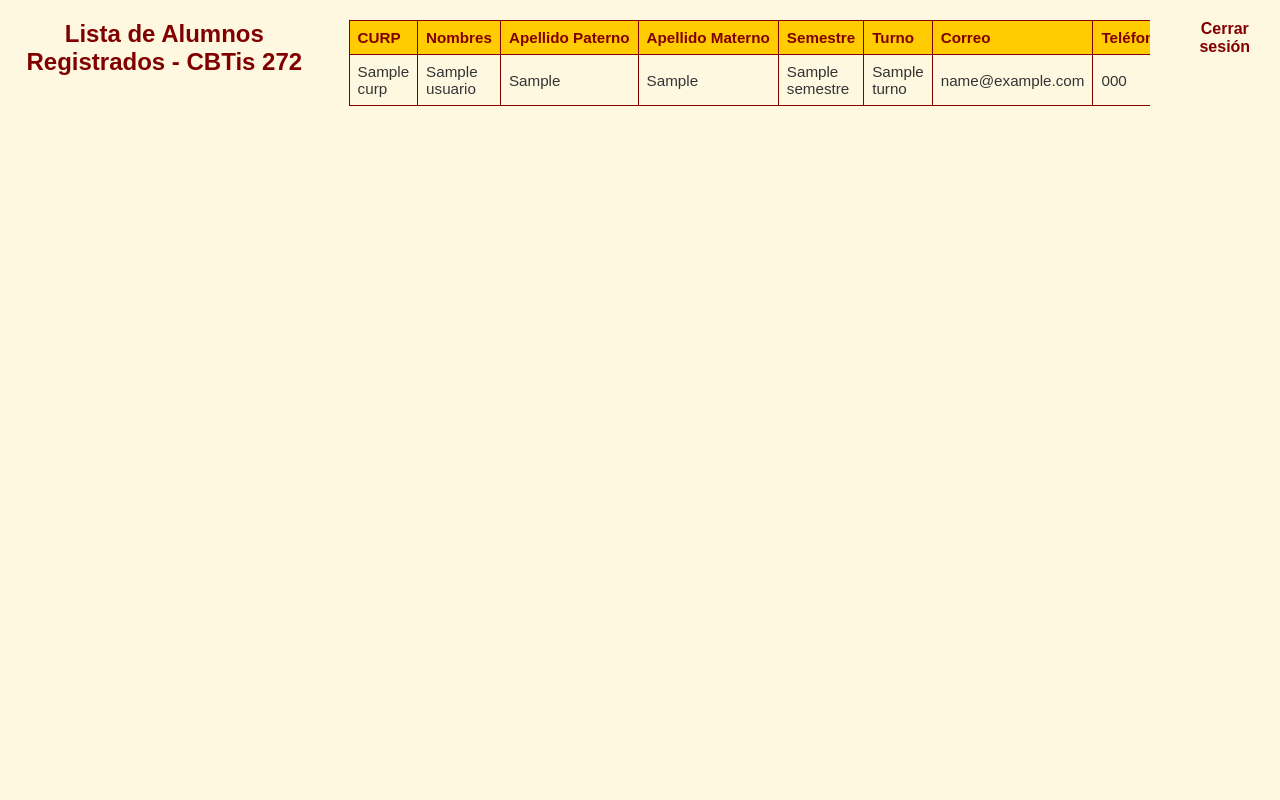
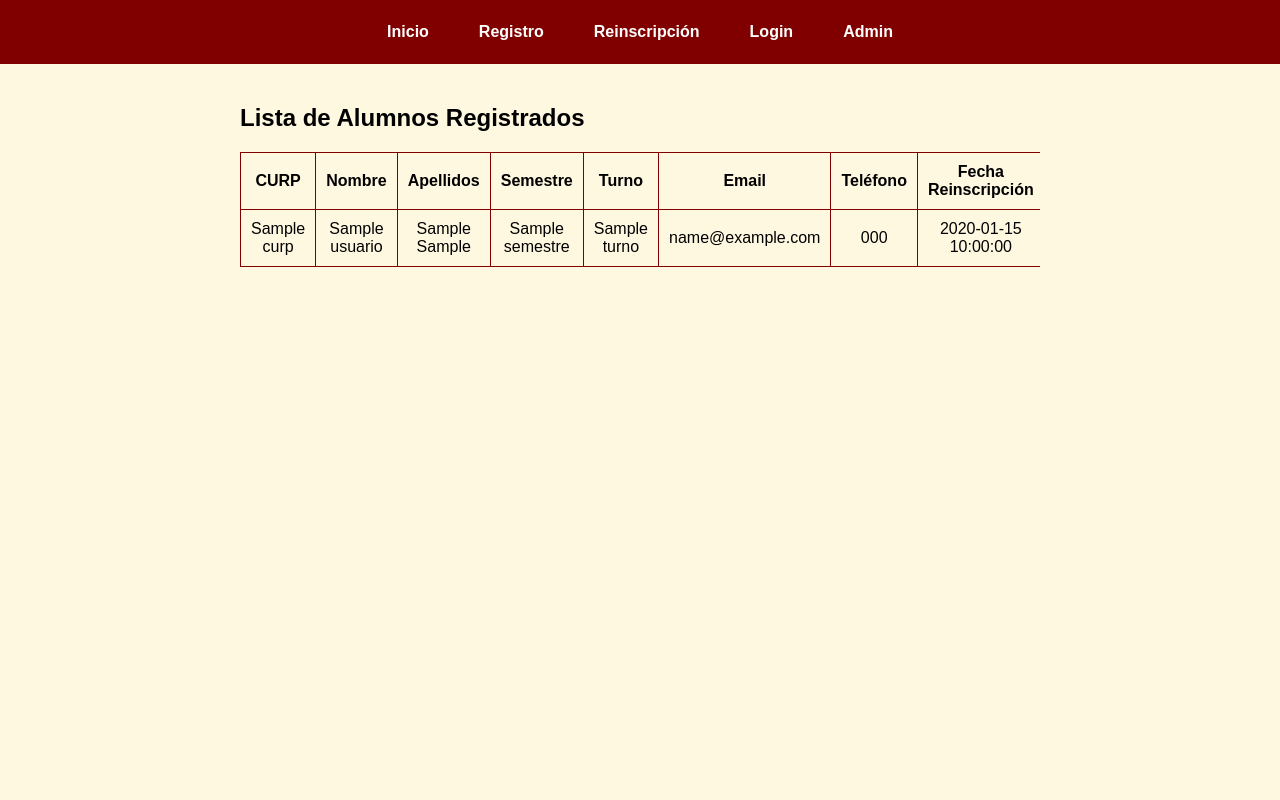
Before and after one commit to Armando59t/cbtis272, a Flask app: page /admin in a window 1280 px wide. Run offline with Flask 3, Linux system fonts and the light colour scheme; the visitor is signed in with stand-in values (Sample User, id 1); a database or web service that is not in the repository returns one stand-in record (values such as "Sample title").

Commit message:
Update admin.html

```diff
--- a/templates/admin.html
+++ b/templates/admin.html
@@ -1,89 +1,22 @@
-<!DOCTYPE html>
-<html lang="es">
-<head>
-    <meta charset="UTF-8" />
-    <title>Panel Admin - Lista de Alumnos</title>
-    <link rel="stylesheet" href="{{ url_for('static', filename='estilos.css') }}">
-    <style>
-        body {
-            font-family: Arial, sans-serif;
-            background-color: #fff8e1;
-            color: #333;
-            margin: 0;
-            padding: 0;
-        }
+{% extends "base.html" %}
 
-        h2 {
-            color: #800000;
-            text-align: center;
-            margin-top: 20px;
-        }
+{% block titulo %}Panel Admin - CBTis 272{% endblock %}
 
-        .tabla-contenedor {
-            overflow-x: auto;
-            margin: 20px;
-        }
+{% block contenido %}
+    <h2>Lista de Alumnos Registrados</h2>
 
-        table {
-            width: 100%;
-            min-width: 1000px;
-            border-collapse: collapse;
-            margin: 0 auto;
-        }
-
-        th, td {
-            border: 1px solid #800000;
-            padding: 8px;
-            text-align: left;
-            font-size: 0.95em;
-        }
-
-        th {
-            background-color: #FFCC00;
-            color: #800000;
-            white-space: nowrap;
-        }
-
-        tbody tr:nth-child(even) {
-            background-color: #f9f9f9;
-        }
-
-        a {
-            text-align: center;
-            display: block;
-            margin: 20px;
-            color: #800000;
-            text-decoration: none;
-            font-weight: bold;
-        }
-
-        a:hover {
-            text-decoration: underline;
-        }
-
-        @media (max-width: 768px) {
-            th, td {
-                font-size: 0.85em;
-            }
-        }
-    </style>
-</head>
-<body>
-    <h2>Lista de Alumnos Registrados - CBTis 272</h2>
-
-    <div class="tabla-contenedor">
-        <table>
+    <div style="overflow-x:auto;">
+        <table border="1" cellpadding="5" cellspacing="0" style="margin: auto;">
             <thead>
                 <tr>
                     <th>CURP</th>
-                    <th>Nombres</th>
-                    <th>Apellido Paterno</th>
-                    <th>Apellido Materno</th>
+                    <th>Nombre</th>
+                    <th>Apellidos</th>
                     <th>Semestre</th>
                     <th>Turno</th>
-                    <th>Correo</th>
+                    <th>Email</th>
                     <th>Teléfono</th>
-                    <th>Fecha de Reinscripción</th>
+                    <th>Fecha Reinscripción</th>
                 </tr>
             </thead>
             <tbody>
@@ -91,19 +24,15 @@
                 <tr>
                     <td>{{ alumno.curp }}</td>
                     <td>{{ alumno.nombres }}</td>
-                    <td>{{ alumno.apellido_paterno }}</td>
-                    <td>{{ alumno.apellido_materno }}</td>
+                    <td>{{ alumno.apellido_paterno }} {{ alumno.apellido_materno }}</td>
                     <td>{{ alumno.semestre }}</td>
                     <td>{{ alumno.turno }}</td>
                     <td>{{ alumno.email }}</td>
                     <td>{{ alumno.telefono }}</td>
-                    <td>{{ alumno.fecha_reinscripcion if alumno.fecha_reinscripcion else 'No aplica' }}</td>
+                    <td>{{ alumno.fecha_reinscripcion if alumno.fecha_reinscripcion else 'N/A' }}</td>
                 </tr>
                 {% endfor %}
             </tbody>
         </table>
     </div>
-
-    <a href="/admin/logout">Cerrar sesión</a>
-</body>
-</html>
+{% endblock %}
```
